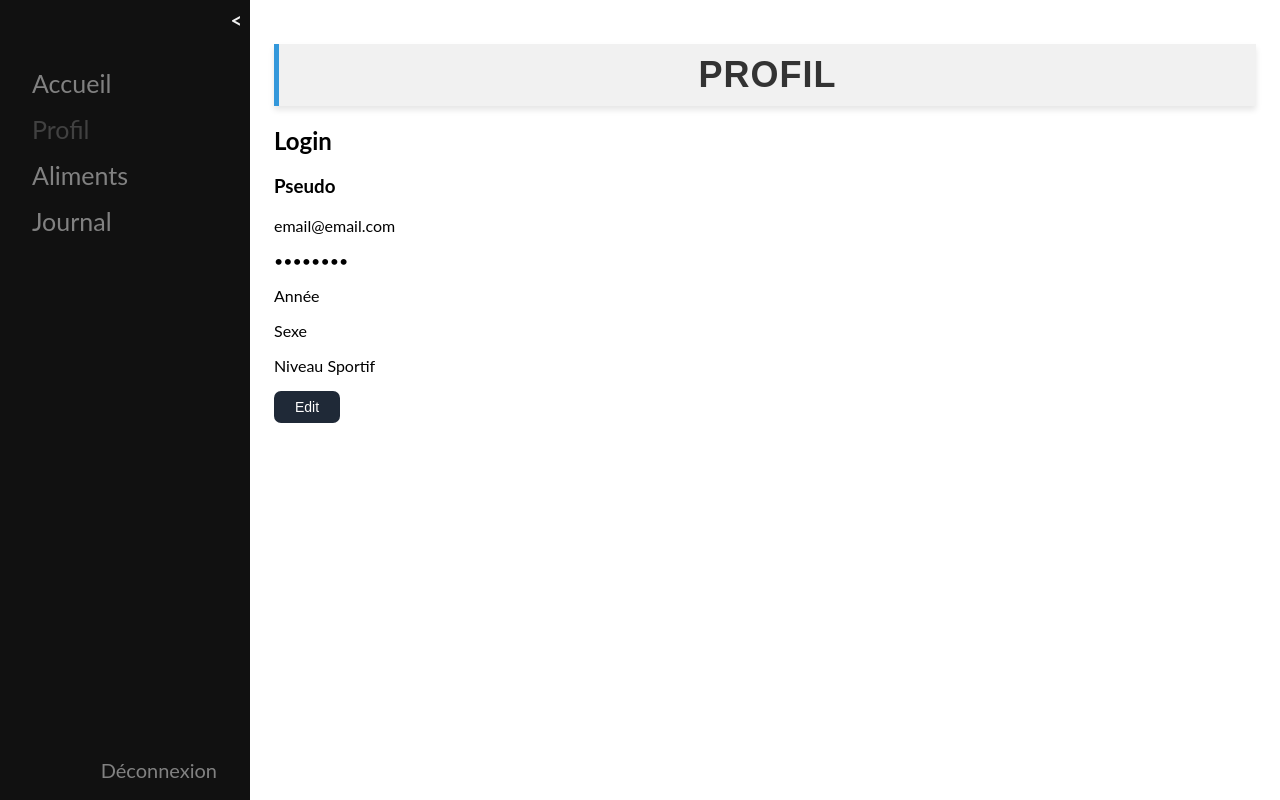
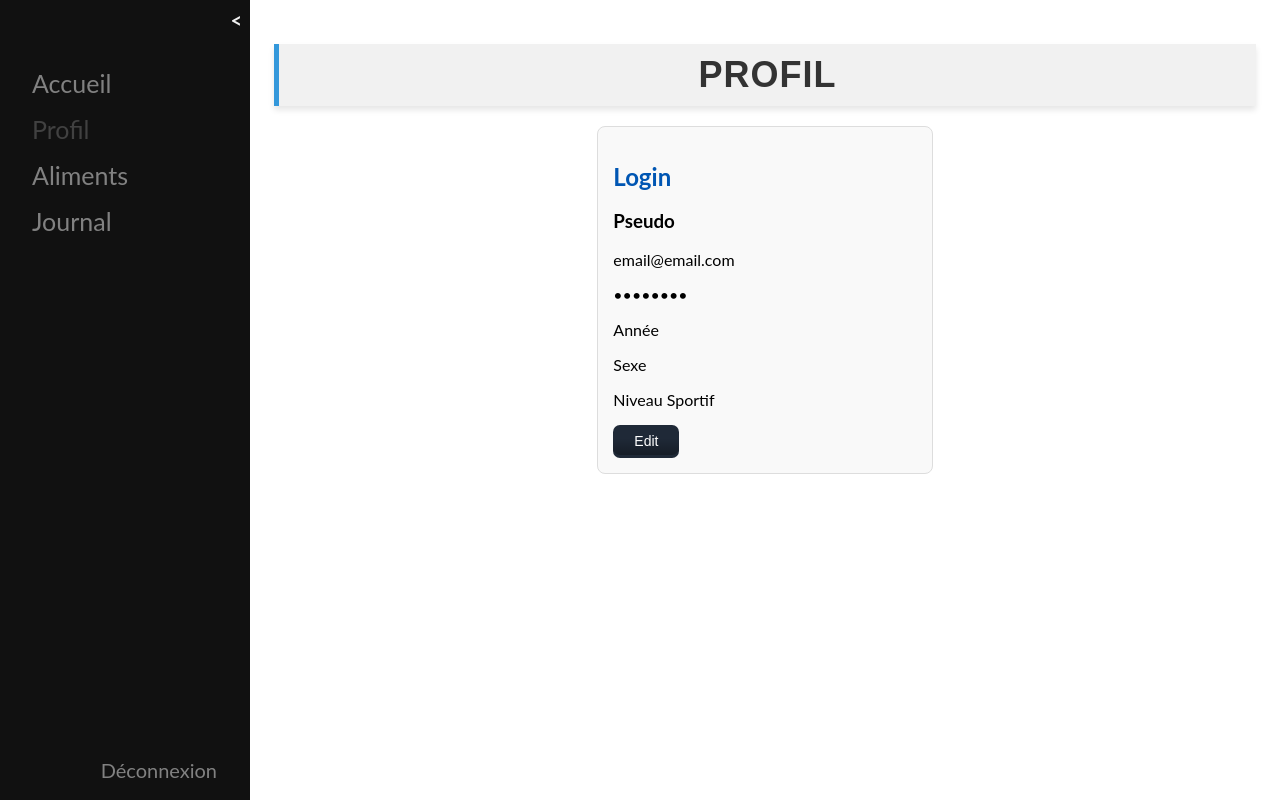
Before and after one commit to MegaStunt49/Projet_IDAW, a PHP site: page /profil.php in a window 1280 px wide. Run offline with PHP 8.4, Linux system fonts and the light colour scheme; the visitor is signed in with stand-in values (Sample User, id 1); a stand-in replaces the project's code that opens the database connection; some libraries are stand-ins or nearby versions.

Commit message:
profil style

```diff
--- a/frontend/js/profil.js
+++ b/frontend/js/profil.js
@@ -1,6 +1,5 @@
 $(document).ready( function () {
     const prefix = $('#config').data('api-prefix');
-    let trueLogin = $('#config2').data('login');
 
     //Rempli le menu déroulant des niveaux
     $.ajax({
@@ -40,7 +39,12 @@ $(document).ready( function () {
 
     //Rempli informations profil
     $.ajax({
-        url: `${prefix}/backend/users.php${trueLogin}`,
+        url: `${prefix}/backend/auth.php/self`,
+        method: 'GET',
+        dataType: 'json',
+        success: function(login_data) {
+            $.ajax({
+                url: `${prefix}/backend/users.php/${login_data.login}`,
                 method: 'GET',
                 dataType: 'json',
                 success: function(data) {
@@ -60,6 +64,8 @@ $(document).ready( function () {
                     $("#sexeSelect").find("option").filter(function(index) {
                         return data[0].sexelibelle === $(this).text();
                     }).attr("selected", "selected");
+                }
+            });
         }
     });
 });
--- a/frontend/profil.php
+++ b/frontend/profil.php
@@ -17,9 +17,12 @@
     <div class="titre">
         <h1>Profil</h1>
     </div>
-    <div id="removable" class="contenu Profil">
+    <div class="horizontal-container">
+        <div style="flex:1"></div>
+        <div class="section" style="flex:1">
+            <div id="removable">
                 <div class="login">
-            <h2 id="login">Login</h2>
+                    <h2 id="login" class="section-title">Login</h2>
                 </div>
                 <div class="pseudo">
                     <h3 id="pseudo">Pseudo</h3>
@@ -40,11 +43,15 @@
                     <p id="niveauSportif">Niveau Sportif</p>
                 </div>
                 <div class="boutons">
-            <button type="button" class="btn" onclick="Edit(this)">Edit</button>
+                    <button type="button" class="btn" onclick="Edit(this)">
+                        <span class="transition bg-blue"></span>
+                        <span class="gradient"></span>
+                        <span class="label">Edit</span>
+                    </button>
                 </div>
             </div>
             <form style="display: none;" id="modifyUserForm" action="" onsubmit="onFormSubmit();">
-        <h1 type="text" name="loginF" id="loginF" required></h1>
+                <h2 type="text" name="loginF" id="loginF" class="section-title" required></h2>
                 <table>
                     <tr>
                         <th>Mot de passe :</th>
@@ -76,23 +83,26 @@
                             </select>
                         </td>
                     </tr>
-            <tr>
-                <th></th>
-                <td><input type="submit" value="Mettre à jour" /></td>
-            </tr>
                 </table>
-        <button type="button" class="cancel btn" onclick="location.reload();">Cancel</button>
+                <button type="submit" class="btn">
+                    <span class="transition bg-blue"></span>
+                    <span class="gradient"></span>
+                    <span class="label">Update</span>
+                </button>
+                <button type="button" class="cancel btn" onclick="location.reload();">
+                    <span class="transition bg-red"></span>
+                    <span class="gradient"></span>
+                    <span class="label">Cancel</span>
+                </button>
             </form>
+        </div>
+        <div style="flex:1"></div>
+    </div>
 </div>
 <div class="log-container" id="log-container">
     <p class="log-paragraph" id="log-paragraph"></p>
 </div>
 <script src="js/profil.js"></script>
 <?php
-    $login = "";
-    if(isset($_SESSION['login'])){
-        $login = '/'.$_SESSION['login'];
-    }
-    echo '<div id="config2" data-login="'. $login . '"></div>';
     require_once('templates/template_footer.php');
 ?>
```
Also changed, not shown: frontend/js/index.js (+2 -8 lines). Lines whose indentation alone changed are shown as unchanged.
